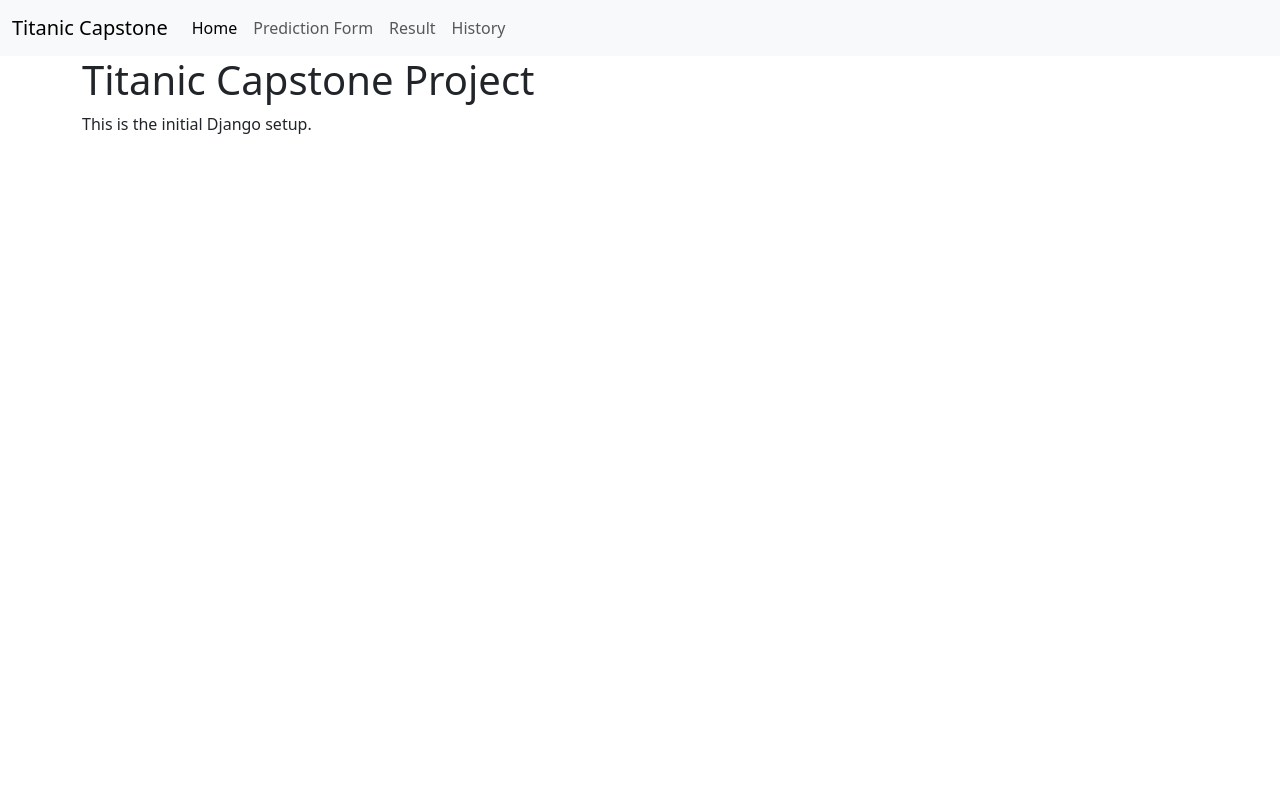
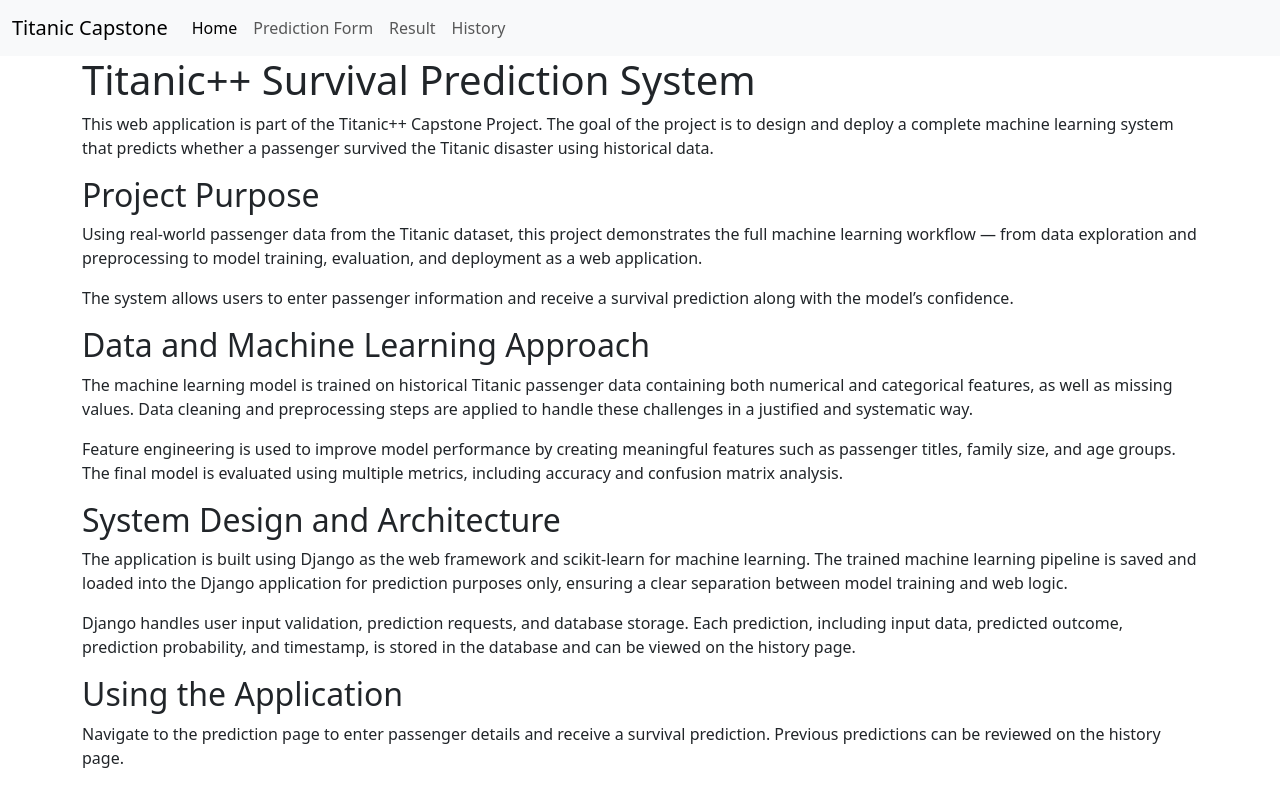
Before and after one commit to teritox/Titanic-Capstone-Project, a Django app: page / in a window 1280 px wide. Run offline with Django 5.2, Linux system fonts and the light colour scheme.

Commit message:
Initial commit for homepage

```diff
--- a/web/predictor/templates/predictor/home.html
+++ b/web/predictor/templates/predictor/home.html
@@ -2,7 +2,55 @@
 
 {% block body_block %}
 
-<h1>Titanic Capstone Project</h1>
-<p>This is the initial Django setup.</p>
+<h1>Titanic++ Survival Prediction System</h1>
+
+<p>
+    This web application is part of the Titanic++ Capstone Project. The goal of the project
+    is to design and deploy a complete machine learning system that predicts whether a
+    passenger survived the Titanic disaster using historical data.
+</p>
+
+<h2>Project Purpose</h2>
+<p>
+    Using real-world passenger data from the Titanic dataset, this project demonstrates
+    the full machine learning workflow — from data exploration and preprocessing to
+    model training, evaluation, and deployment as a web application.
+</p>
+<p>
+    The system allows users to enter passenger information and receive a survival
+    prediction along with the model’s confidence.
+</p>
+
+<h2>Data and Machine Learning Approach</h2>
+<p>
+    The machine learning model is trained on historical Titanic passenger data containing
+    both numerical and categorical features, as well as missing values. Data cleaning and
+    preprocessing steps are applied to handle these challenges in a justified and systematic
+    way.
+</p>
+<p>
+    Feature engineering is used to improve model performance by creating meaningful
+    features such as passenger titles, family size, and age groups. The final model is
+    evaluated using multiple metrics, including accuracy and confusion matrix analysis.
+</p>
+
+<h2>System Design and Architecture</h2>
+<p>
+    The application is built using Django as the web framework and scikit-learn for machine
+    learning. The trained machine learning pipeline is saved and loaded into the Django
+    application for prediction purposes only, ensuring a clear separation between model
+    training and web logic.
+</p>
+<p>
+    Django handles user input validation, prediction requests, and database storage.
+    Each prediction, including input data, predicted outcome, prediction probability, and
+    timestamp, is stored in the database and can be viewed on the history page.
+</p>
+
+<h2>Using the Application</h2>
+<p>
+    Navigate to the prediction page to enter passenger details and receive a survival
+    prediction. Previous predictions can be reviewed on the history page.
+</p>
 
 {% endblock %}
```
